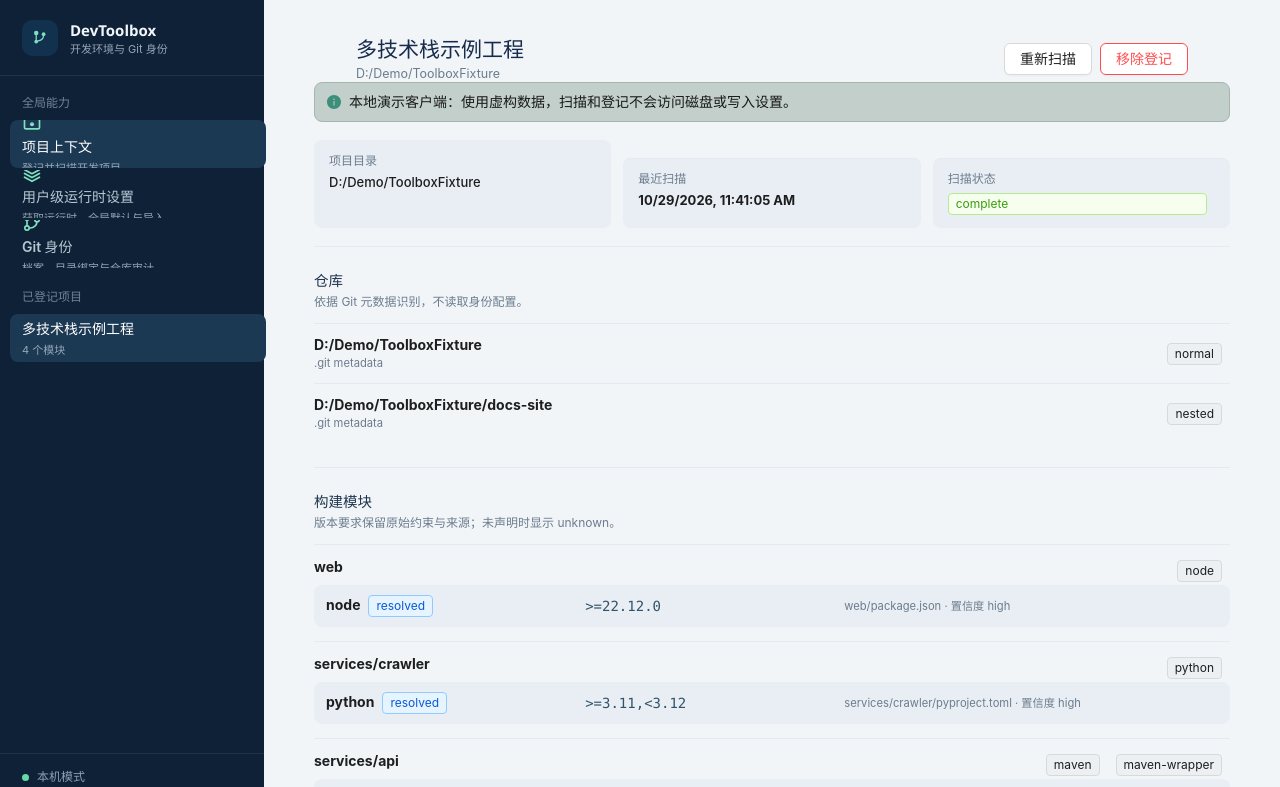
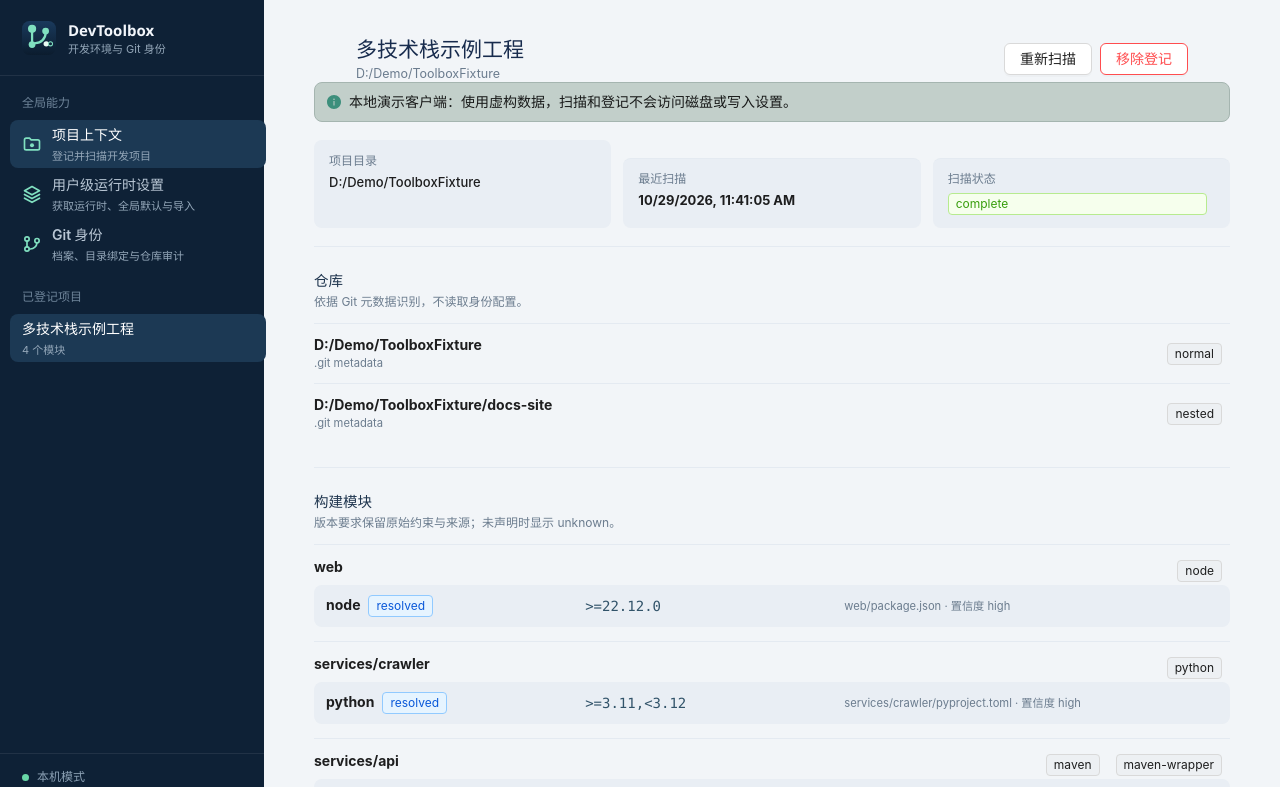
Before and after one commit to xyztony999/dev-toolbox, a Vue app in the folder frontend/: page / in a window 1280 px wide. Shown: the top 787 px of the page. Built offline with nearby package versions, Linux system fonts and the light colour scheme.

Commit message:
ui: 移除页头 logo——与侧边栏品牌重复；品牌标志仅保留任务栏图标与侧边栏品牌块

```diff
--- a/frontend/src/App.vue
+++ b/frontend/src/App.vue
@@ -131,23 +131,23 @@ onMounted(loadProjects)
   <a-config-provider :theme="antTheme">
   <a-layout class="shell">
     <a-layout-sider class="sidebar" width="264" breakpoint="lg" collapsed-width="0">
-      <div class="brand"><span class="brand-mark"><svg width="22" height="22" viewBox="0 0 512 512" aria-hidden="true"><g stroke="#80e0c0" stroke-width="28.8" stroke-linecap="round" fill="none"><line x1="168" y1="140" x2="168" y2="297"/><path d="M340 168 v24 a129.6 129.6 0 0 1 -129.6 129.6"/></g><circle cx="168" cy="140" r="52" fill="#80e0c0"/><circle cx="340" cy="168" r="43.2" fill="#80e0c0"/><circle cx="168" cy="340" r="43.2" fill="#80e0c0"/></svg></span><div><strong>DevToolbox</strong><small>开发环境与 Git 身份</small></div></div>
+      <div class="brand"><span class="brand-mark"><svg width="34" height="34" viewBox="40 40 432 432" aria-hidden="true"><defs><linearGradient id="dtxg-a" x1="0" y1="0" x2="0" y2="1"><stop offset="0" stop-color="#1a3a5c"/><stop offset="1" stop-color="#0b1c2e"/></linearGradient></defs><rect x="40" y="40" width="432" height="432" rx="96" fill="url(#dtxg-a)"/><line x1="168" y1="140" x2="168" y2="297" stroke="#80e0c0" stroke-width="28.8" stroke-linecap="round"/><path d="M340 192 A129.6 129.6 0 0 1 210.4 321.6" fill="none" stroke="#80e0c0" stroke-width="28.8" stroke-linecap="round"/><circle cx="168" cy="140" r="52" fill="#80e0c0"/><circle cx="340" cy="168" r="43.2" fill="#80e0c0"/><circle cx="168" cy="340" r="43.2" fill="#80e0c0"/><circle cx="348" cy="330" r="34" fill="#eafcf4"/><circle cx="402" cy="330" r="26" fill="none" stroke="#80e0c0" stroke-width="13"/></svg></span><div><strong>DevToolbox</strong><small>开发环境与 Git 身份</small></div></div>
       <div class="side-heading">全局能力</div>
       <a-menu :selected-keys="view === 'runtime' ? ['runtime-settings'] : view === 'git' ? ['git-identity'] : ['projects-home']" mode="inline" class="project-menu">
         <a-menu-item key="projects-home" @click="activeId = ''; view = 'projects'">
-          <span class="menu-icon"><svg width="20" height="20" viewBox="0 0 24 24" aria-hidden="true"><g fill="none" stroke="#80e0c0" stroke-width="2" stroke-linecap="round" stroke-linejoin="round"><path d="M3 7a2 2 0 0 1 2-2h4l2 2h8a2 2 0 0 1 2 2v8a2 2 0 0 1-2 2H5a2 2 0 0 1-2-2z"/></g><circle cx="12" cy="13.5" r="2.4" fill="#80e0c0"/></svg></span>
+          <span class="menu-line"><span class="menu-icon"><svg width="20" height="20" viewBox="0 0 24 24" aria-hidden="true"><g fill="none" stroke="#80e0c0" stroke-width="2" stroke-linecap="round" stroke-linejoin="round"><path d="M3 7a2 2 0 0 1 2-2h4l2 2h8a2 2 0 0 1 2 2v8a2 2 0 0 1-2 2H5a2 2 0 0 1-2-2z"/></g><circle cx="12" cy="13.5" r="2.4" fill="#80e0c0"/></svg></span>
           <span class="menu-text"><span class="menu-project">项目上下文</span>
-          <span class="menu-meta">登记并扫描开发项目</span></span>
+          <span class="menu-meta">登记并扫描开发项目</span></span></span>
         </a-menu-item>
         <a-menu-item key="runtime-settings" @click="view = 'runtime'">
-          <span class="menu-icon"><svg width="20" height="20" viewBox="0 0 24 24" aria-hidden="true"><g fill="none" stroke="#80e0c0" stroke-width="2" stroke-linecap="round" stroke-linejoin="round"><polygon points="12 3 3 8 12 13 21 8"/><polyline points="3 12.5 12 17.5 21 12.5"/><polyline points="3 17 12 22 21 17"/></g></svg></span>
+          <span class="menu-line"><span class="menu-icon"><svg width="20" height="20" viewBox="0 0 24 24" aria-hidden="true"><g fill="none" stroke="#80e0c0" stroke-width="2" stroke-linecap="round" stroke-linejoin="round"><polygon points="12 3 3 8 12 13 21 8"/><polyline points="3 12.5 12 17.5 21 12.5"/><polyline points="3 17 12 22 21 17"/></g></svg></span>
           <span class="menu-text"><span class="menu-project">用户级运行时设置</span>
-          <span class="menu-meta">获取运行时、全局默认与导入</span></span>
+          <span class="menu-meta">获取运行时、全局默认与导入</span></span></span>
         </a-menu-item>
         <a-menu-item key="git-identity" @click="view = 'git'">
-          <span class="menu-icon"><svg width="20" height="20" viewBox="0 0 24 24" aria-hidden="true"><g fill="none" stroke="#80e0c0" stroke-width="2" stroke-linecap="round" stroke-linejoin="round"><circle cx="6" cy="6" r="2.6"/><circle cx="6" cy="18" r="2.6"/><circle cx="18" cy="8" r="2.6"/><path d="M6 8.6v6.8"/><path d="M18 10.6a8 8 0 0 1-8 7.4"/></g></svg></span>
+          <span class="menu-line"><span class="menu-icon"><svg width="20" height="20" viewBox="0 0 24 24" aria-hidden="true"><g fill="none" stroke="#80e0c0" stroke-width="2" stroke-linecap="round" stroke-linejoin="round"><circle cx="6" cy="6" r="2.6"/><circle cx="6" cy="18" r="2.6"/><circle cx="18" cy="8" r="2.6"/><path d="M6 8.6v6.8"/><path d="M18 10.6a8 8 0 0 1-8 7.4"/></g></svg></span>
           <span class="menu-text"><span class="menu-project">Git 身份</span>
-          <span class="menu-meta">档案、目录绑定与仓库审计</span></span>
+          <span class="menu-meta">档案、目录绑定与仓库审计</span></span></span>
         </a-menu-item>
       </a-menu>
       <template v-if="projects.length">
@@ -178,7 +178,6 @@ onMounted(loadProjects)
         <RuntimeSettings v-if="view === 'runtime'" />
         <GitIdentity v-else-if="view === 'git'" />
         <section v-else-if="!selected || candidate" class="section add-panel">
-          <div class="section-title"><div><h2>登记项目</h2><p>扫描只读取支持的项目清单，不运行脚本或 Wrapper。</p></div></div>
           <div class="path-entry">
             <a-input v-model:value="rootPath" placeholder="输入项目目录的完整路径" @press-enter="scanProject" />
             <a-button type="primary" :loading="busy" @click="scanProject">扫描预览</a-button>
```
Also changed, not shown: frontend/src/style.css.
